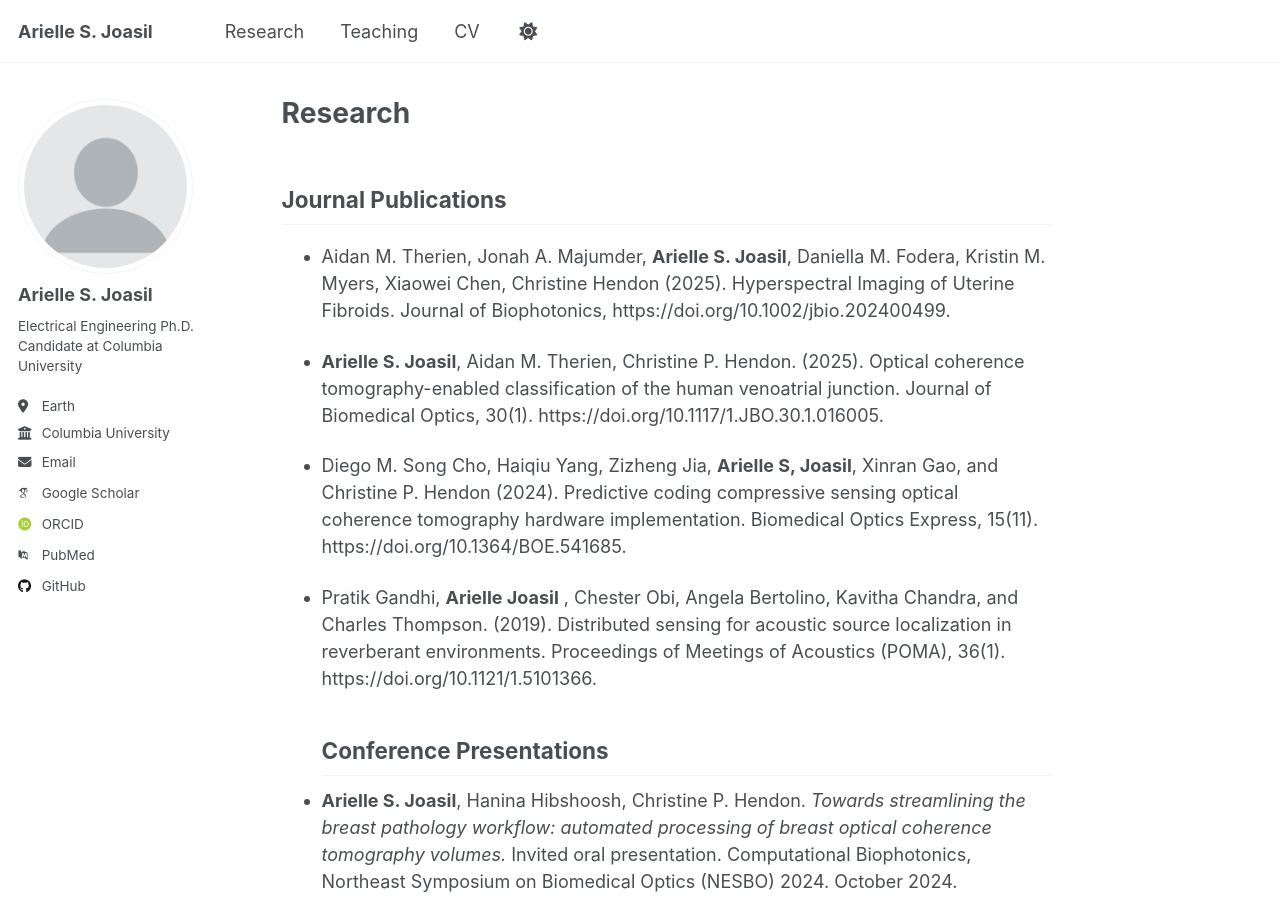
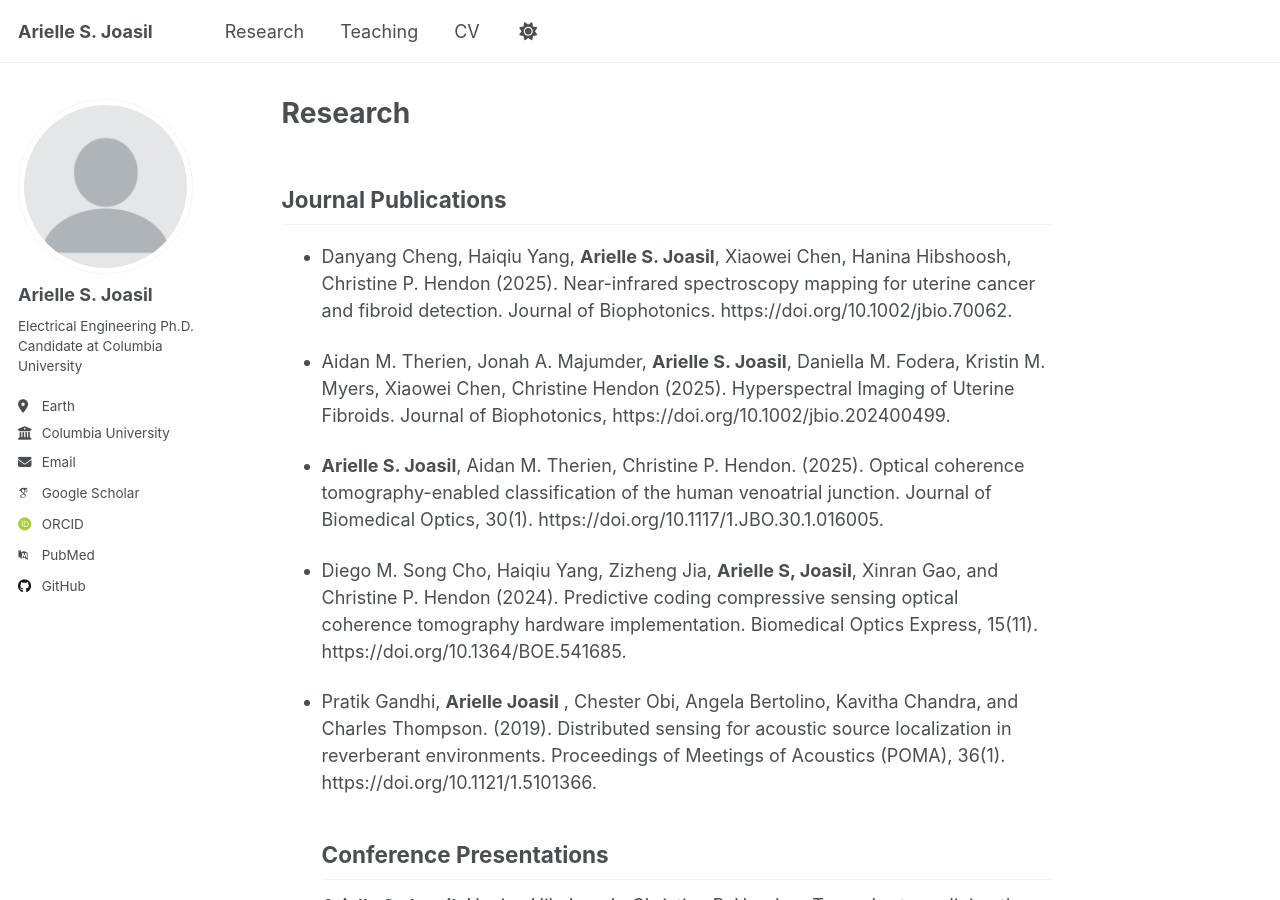
Before and after one commit to ari-jpg/ari-jpg.github.io, a Jekyll site: the page built from _pages/research.md, in a window 1280 px wide and 900 px high. Built offline with Jekyll 4.4.1, drawn with Linux system fonts in a browser that asks for light colours; some web fonts are replaced.

Commit message:
Update research.md

```diff
--- a/_pages/research.md
+++ b/_pages/research.md
@@ -9,6 +9,8 @@ output:
 
 
 ## Journal Publications
+
+*	Danyang Cheng, Haiqiu Yang, **Arielle S. Joasil**, Xiaowei Chen, Hanina Hibshoosh, Christine P. Hendon (2025). Near-infrared spectroscopy mapping for uterine cancer and fibroid detection. Journal of Biophotonics. https://doi.org/10.1002/jbio.70062.
 
 * Aidan M. Therien, Jonah A. Majumder, **Arielle S. Joasil**, Daniella M. Fodera, Kristin M. Myers, Xiaowei Chen, Christine Hendon (2025).
   Hyperspectral Imaging of Uterine Fibroids. Journal of Biophotonics, https://doi.org/10.1002/jbio.202400499.
```
